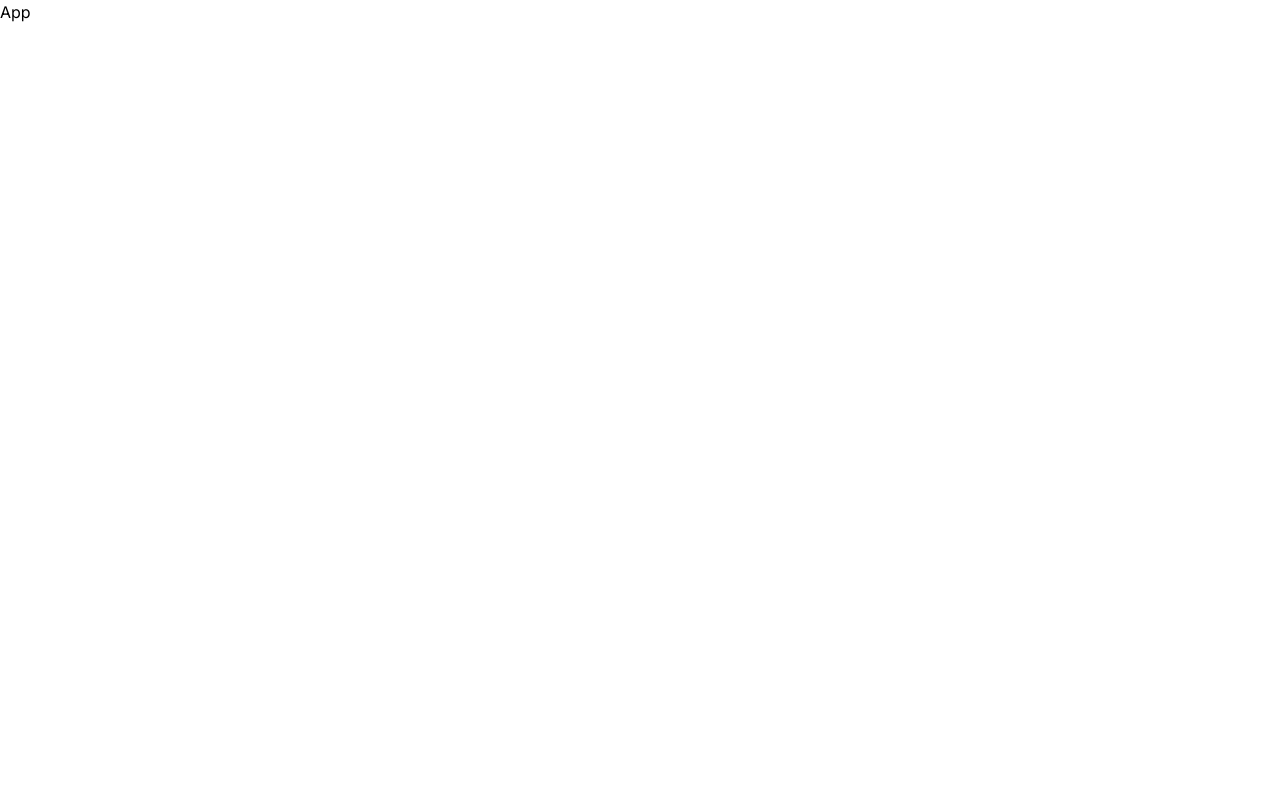
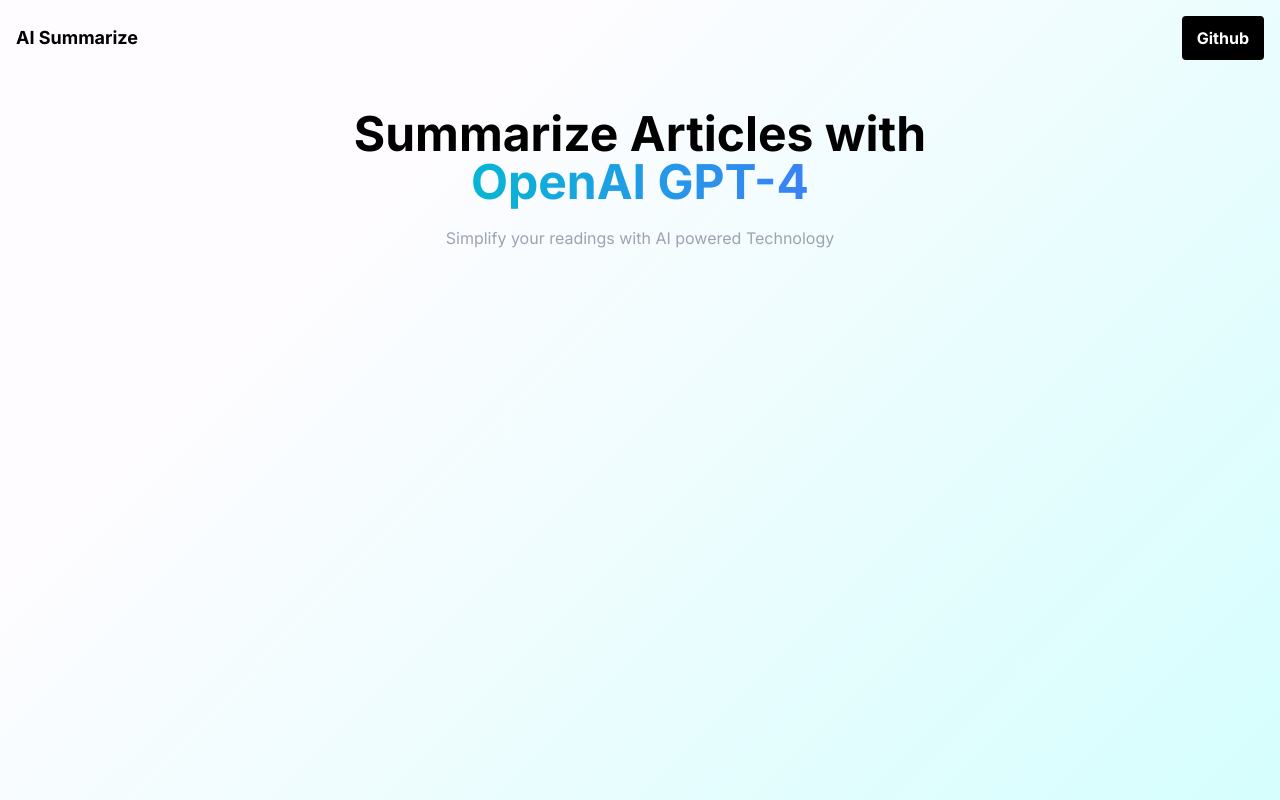
Before and after one commit to serhiyhvala/summarize_app, a React (Vite) app: page / in a window 1280 px wide. Built offline with nearby package versions, Linux system fonts and the light colour scheme.

Commit message:
Create Hero Component

```diff
--- a/src/App.tsx
+++ b/src/App.tsx
@@ -1,5 +1,14 @@
+import Hero from '@components/Hero'
+import styles from '@styles/app.module.scss'
+
 const App = () => {
-	return <div>App</div>
+	return (
+		<div className={styles.app}>
+			<div className={styles.container}>
+				<Hero />
+			</div>
+		</div>
+	)
 }
 
 export default App
--- /dev/null
+++ b/src/components/Hero/hero.module.scss
@@ -0,0 +1,14 @@
+.hero {
+  @apply text-center mt-[50px]
+}
+.text {
+  @apply font-bold text-4xl;
+  span {
+    @apply text-white bg-gradient-to-r from-cyan-500 to-blue-500 text-transparent bg-clip-text
+  }
+  @apply sm:text-5xl
+}
+
+.desc {
+  @apply mt-[20px] text-gray-400
+}
--- /dev/null
+++ b/src/components/Hero/index.tsx
@@ -0,0 +1,22 @@
+import Header from '@components/Header'
+
+import styles from './hero.module.scss'
+
+const Hero = () => {
+	return (
+		<>
+			<Header />
+			<section className={styles.hero}>
+				<h1 className={styles.text}>
+					Summarize Articles with <br />
+					<span>OpenAI GPT-4</span>
+				</h1>
+				<h2 className={styles.desc}>
+					Simplify your readings with AI powered Technology
+				</h2>
+			</section>
+		</>
+	)
+}
+
+export default Hero
--- /dev/null
+++ b/src/styles/app.module.scss
@@ -0,0 +1,8 @@
+.app {
+  @apply absolute inset-0 bg-[#d5fefd];
+  background-image: linear-gradient(315deg, #d5fefd 0%, #fffcff 74%);
+}
+
+.container {
+  @apply max-w-screen-xl p-4 m-auto
+}
```
